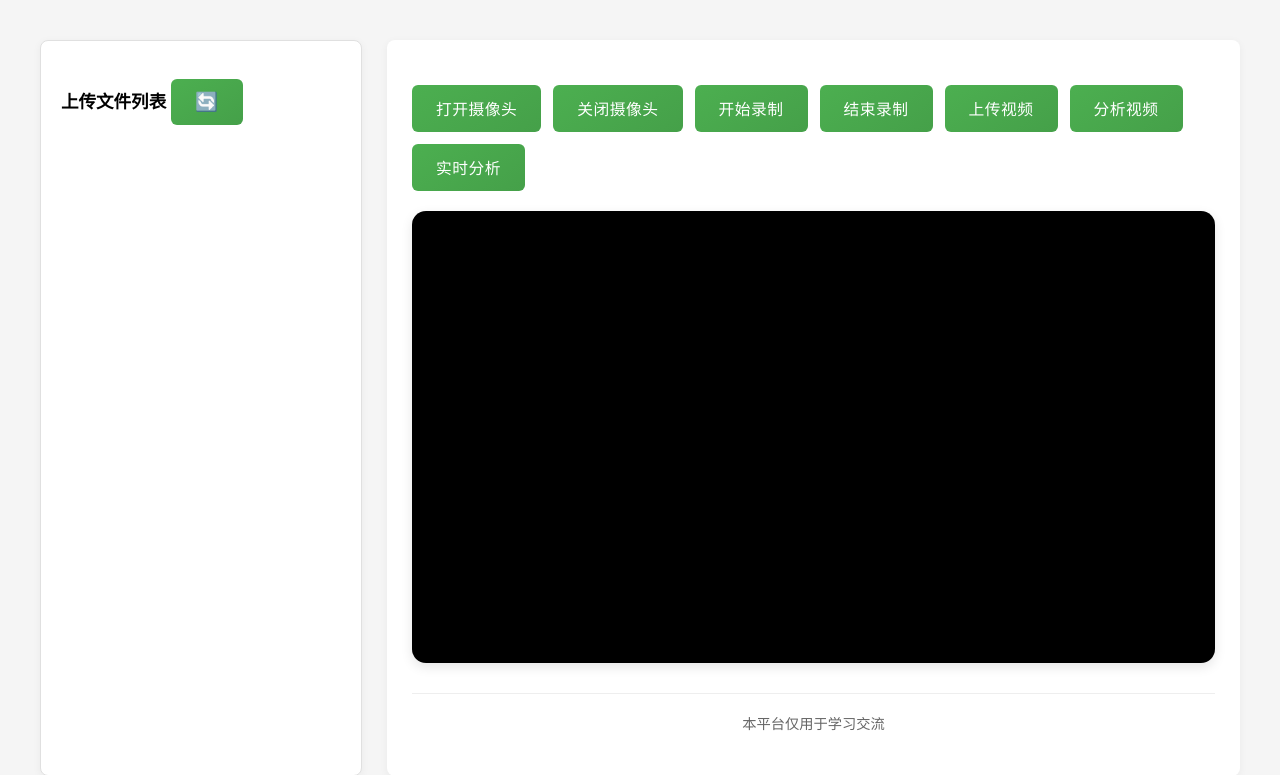
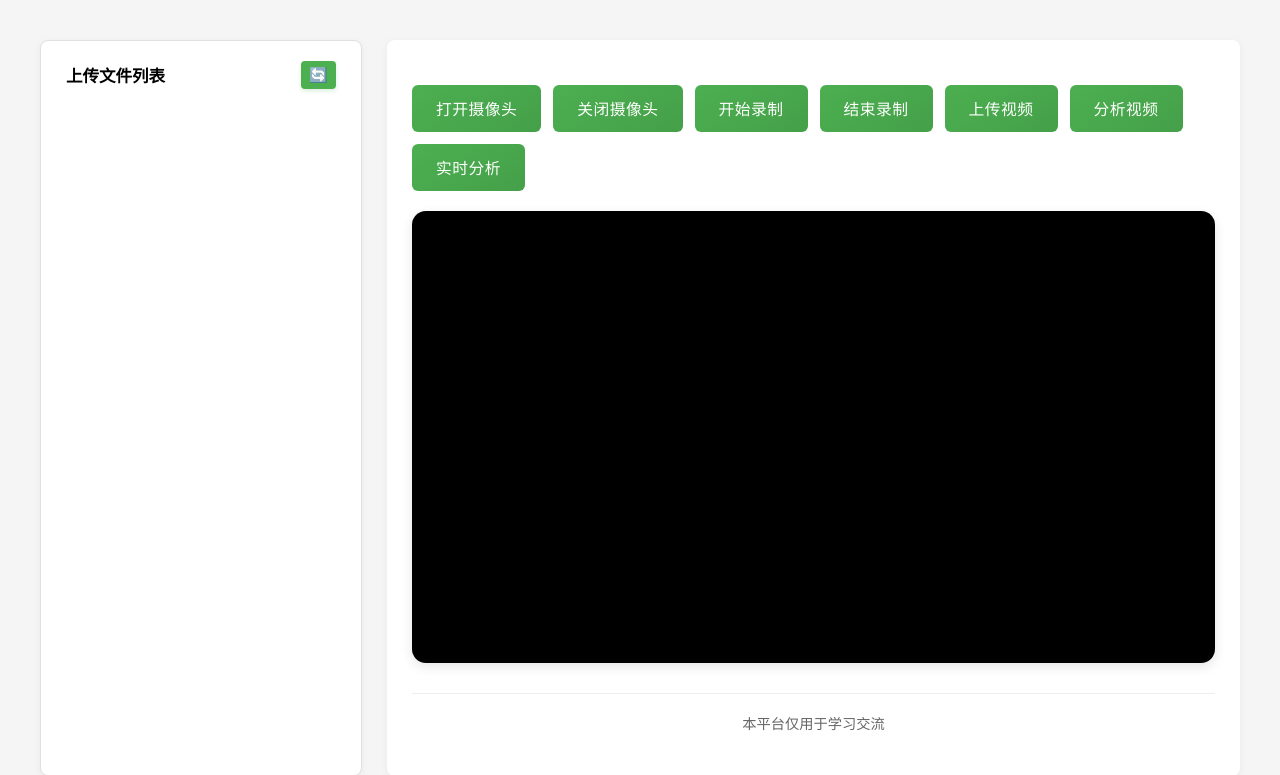
Before and after one commit to revolution-7/yolo11, a Flask app: page / in a window 1280 px wide. Shown: the top 775 px of the page. Run offline with Flask 3, Linux system fonts and the light colour scheme; data that the repository does not hold is empty.

Commit message:
1.1.2 刷新按钮优化

```diff
--- a/static/styles.css
+++ b/static/styles.css
@@ -1,4 +1,4 @@
-/* styles.css - 优化平衡版 */
+/* styles.css */
 body {
   font-family: 'Arial', sans-serif;
   margin: 25px;
@@ -6,7 +6,6 @@ body {
   font-size: 15px;
 }
 
-/* 容器布局 */
 .container {
   display: flex;
   gap: 25px;
@@ -24,6 +23,15 @@ body {
   border-radius: 8px;
   background: #fff;
   box-shadow: 0 2px 8px rgba(0, 0, 0, 0.05);
+}
+
+.file-list h3 {
+  display: flex;
+  justify-content: space-between;
+  align-items: center;
+  margin: 0 0 15px;
+  padding: 0 5px;
+  font-size: 1.1em;
 }
 
 .file-item {
@@ -65,6 +73,30 @@ body {
   flex-shrink: 0;
 }
 
+/* 刷新按钮样式 */
+.icon-button {
+  background: #4CAF50 !important;
+  padding: 5px 8px !important;
+  border-radius: 4px !important;
+  font-size: 0.9em !important;
+  margin-left: 10px;
+  transition: all 0.2s ease;
+  box-shadow: 0 2px 4px rgba(76,175,80,0.2);
+  border: none;
+  cursor: pointer;
+  color: white;
+}
+
+.icon-button:hover {
+  transform: scale(1.05);
+  box-shadow: 0 3px 6px rgba(76,175,80,0.3);
+  background: #45a049 !important;
+}
+
+.icon-button:active {
+  transform: scale(0.95);
+}
+
 /* 主内容区域 */
 .main-content {
   flex: 1;
@@ -74,7 +106,6 @@ body {
   box-shadow: 0 2px 8px rgba(0, 0, 0, 0.05);
 }
 
-/* 按钮组样式 */
 .button-group {
   margin: 20px 0;
   display: flex;
@@ -106,7 +137,6 @@ button:disabled {
   background: #9e9e9e;
 }
 
-/* 视频容器 */
 #videoContainer {
   position: relative;
   overflow: hidden;
@@ -128,7 +158,6 @@ button:disabled {
   transform: scale(1.02);
 }
 
-/* 页脚样式 */
 footer {
   margin-top: 30px;
   font-size: 0.95em;
@@ -138,7 +167,6 @@ footer {
   border-top: 1px solid #eee;
 }
 
-/* 处理提示 */
 #processingAlert {
   position: fixed;
   top: 20px;
@@ -169,7 +197,6 @@ footer {
   }
 }
 
-/* 响应式优化 */
 @media (max-width: 768px) {
   .container {
     flex-direction: column;
@@ -182,6 +209,11 @@ footer {
 
   #videoContainer {
     overflow: visible;
+  }
+
+  .icon-button {
+    padding: 4px 6px !important;
+    font-size: 0.85em !important;
   }
 }
 
```
